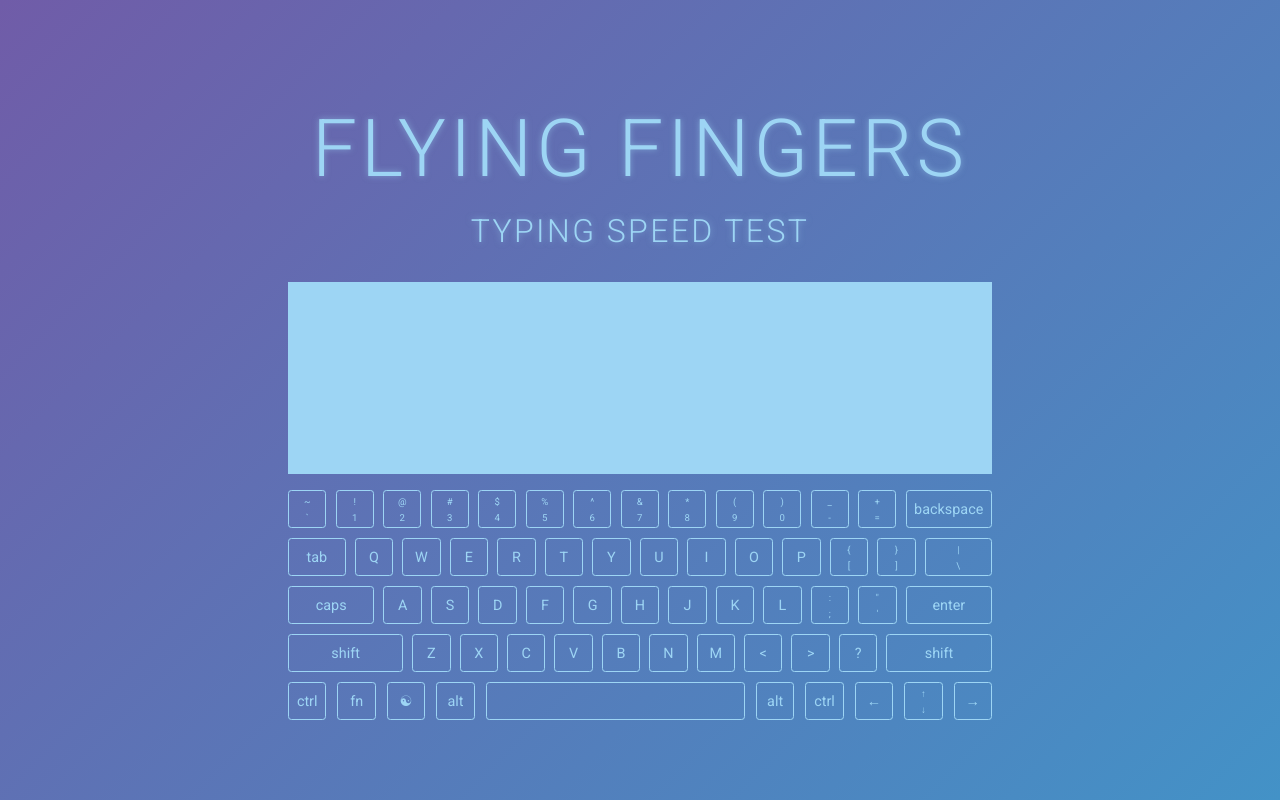
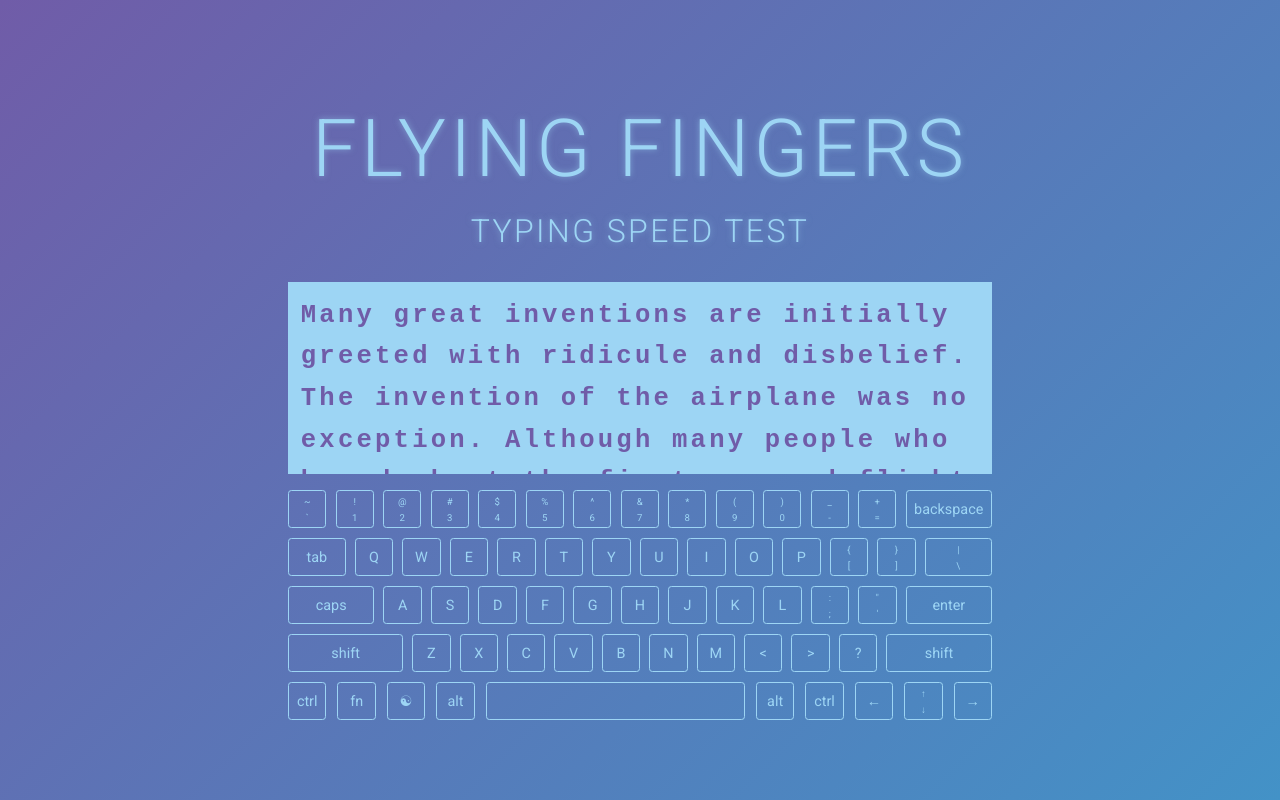
Before and after one commit to dandybytes/flying-fingers, a React (Create React App) app: page / in a window 1280 px wide. Built offline with nearby package versions, Linux system fonts and the light colour scheme.

Commit message:
add Character component and populate TextBox

```diff
--- /dev/null
+++ b/src/components/Character.js
@@ -0,0 +1,7 @@
+import React from "react";
+
+const Character = ({correct, typed, index}) => {
+    return <span>{correct}</span>;
+};
+
+export default Character;
--- a/src/components/TextBox.js
+++ b/src/components/TextBox.js
@@ -1,13 +1,21 @@
 import React, {useContext} from "react";
 import {Context} from "./../state/State";
+import Character from "./Character";
 import "./TextBox.css";
 
 const TextBox = () => {
-    const {chosenText} = useContext(Context);
+    const {characterList} = useContext(Context);
 
     return (
         <div className="TextBox">
-            <p>{chosenText}</p>
+            {characterList.map((char, index) => (
+                <Character
+                    key={`text-char-${index}`}
+                    index={index}
+                    correct={char.correctCharacter}
+                    typed={char.typedCharacter}
+                />
+            ))}
         </div>
     );
 };
--- a/src/state/State.js
+++ b/src/state/State.js
@@ -11,9 +11,8 @@ const State = props => {
 
     const prepareText = () => {
         const characterList = text.split("").map(char => ({
-            character: char,
-            reached: false,
-            fulfilled: false,
+            correctCharacter: char,
+            typedCharacter: null,
             mistypes: {total: 0, charsTypedInstead: {}}
         }));
         dispatch({type: "set_character_list", characterList});
```
Also changed, not shown: src/components/Character.css (added).
